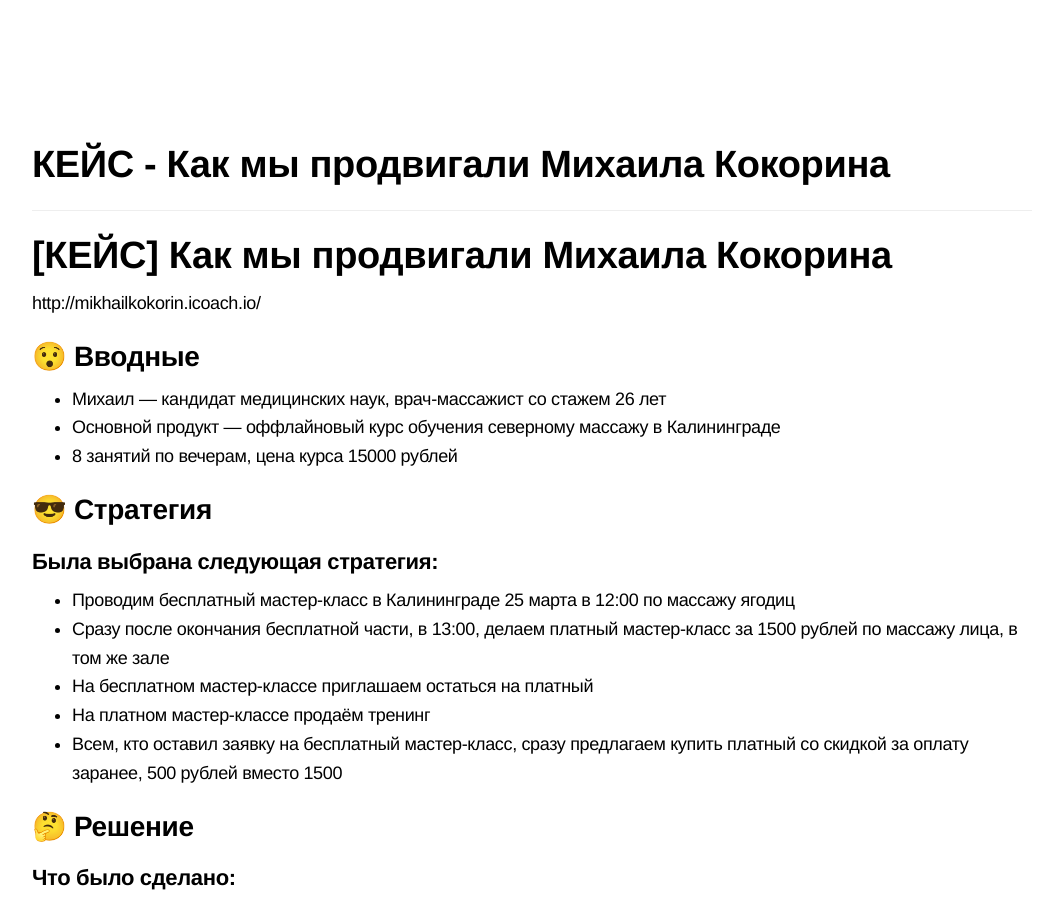
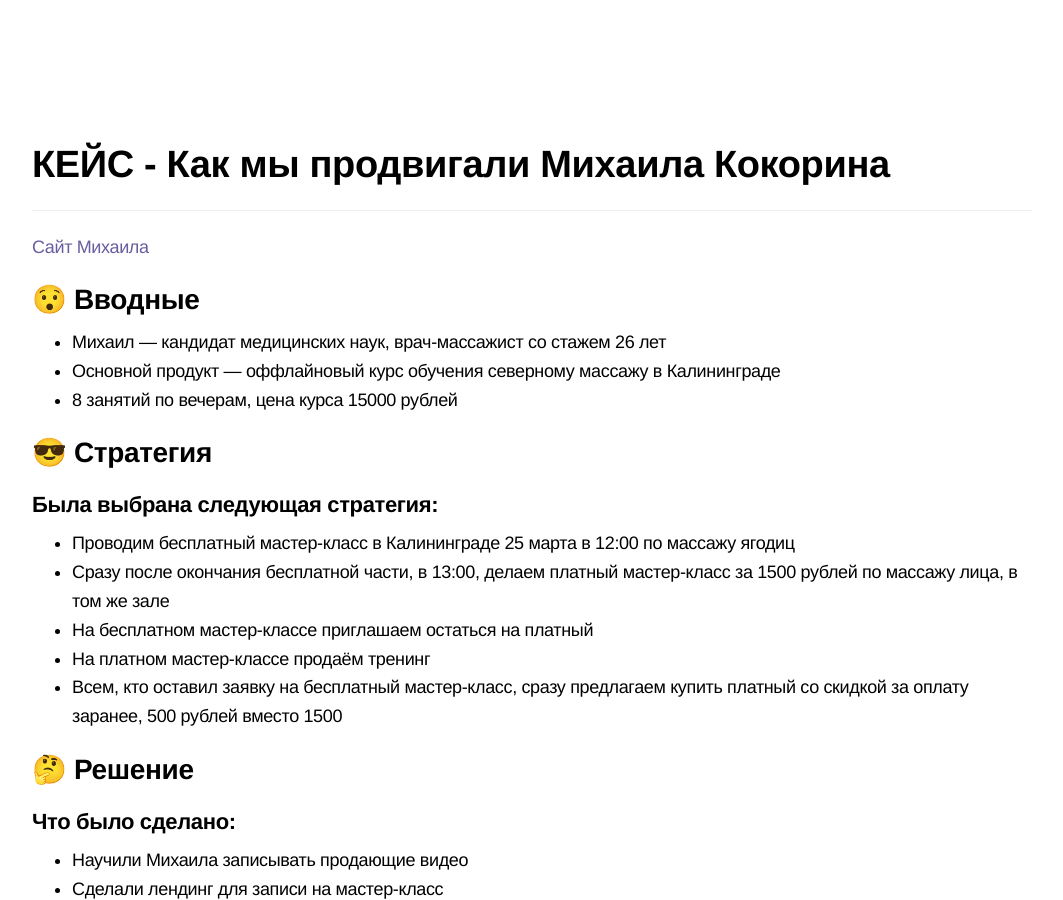
Before and after one commit to bz-icoach/bz-icoach.github.io, a Jekyll site: the page built from _posts/keysy/2018-01-19-keys-kak-my-prodvigali-mikhaila-kokorina.md, in a window 1280 px wide and 900 px high. Shown: the whole window, without its empty margins (108-1171 px from the left). Built offline with Jekyll 4.4.1, drawn with Linux system fonts in a browser that asks for light colours; nearby versions of some CDN libraries.

Commit message:
Update 2018-01-19-keys-kak-my-prodvigali-mikhaila-kokorina.md

```diff
--- a/_posts/keysy/2018-01-19-keys-kak-my-prodvigali-mikhaila-kokorina.md
+++ b/_posts/keysy/2018-01-19-keys-kak-my-prodvigali-mikhaila-kokorina.md
@@ -3,9 +3,7 @@ layout: post
 title: КЕЙС - Как мы продвигали Михаила Кокорина
 ---
 
-# [КЕЙС] Как мы продвигали Михаила Кокорина
-
-http://mikhailkokorin.icoach.io/
+[Сайт Михаила](http://mikhailkokorin.icoach.io/)
 
 ## 😯 Вводные
 
```
